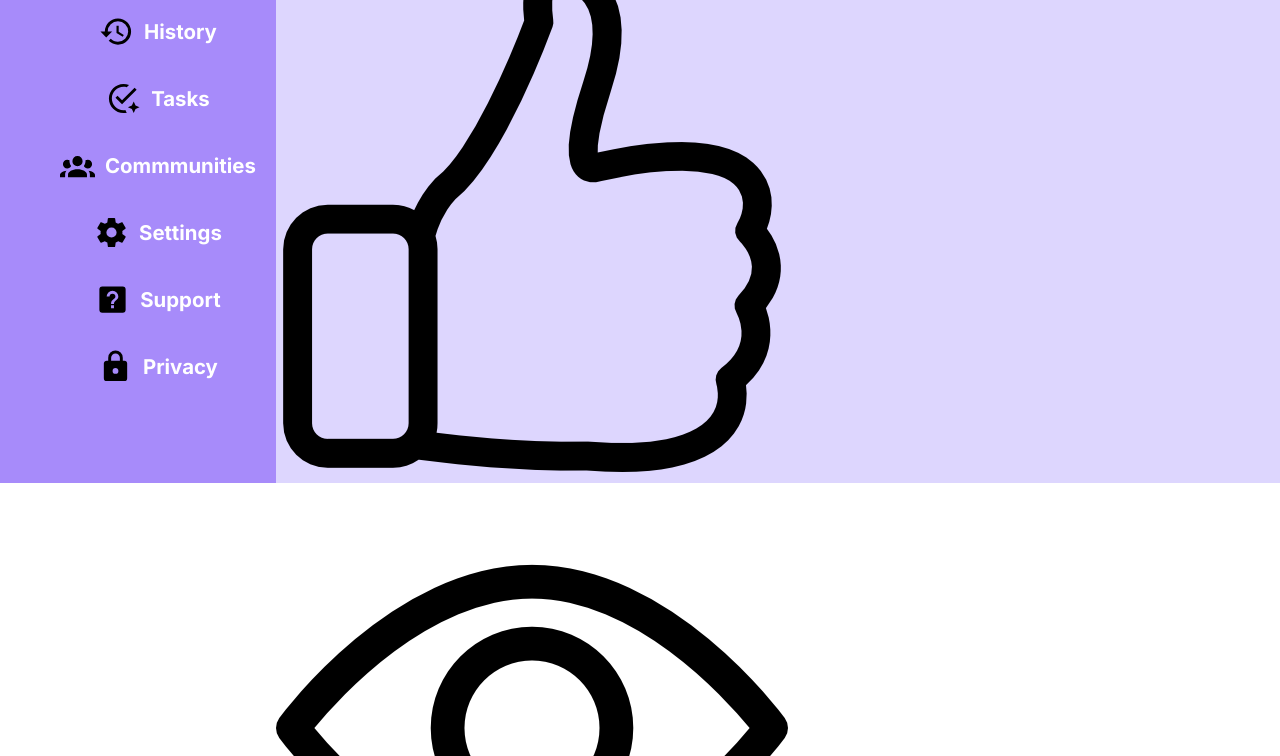
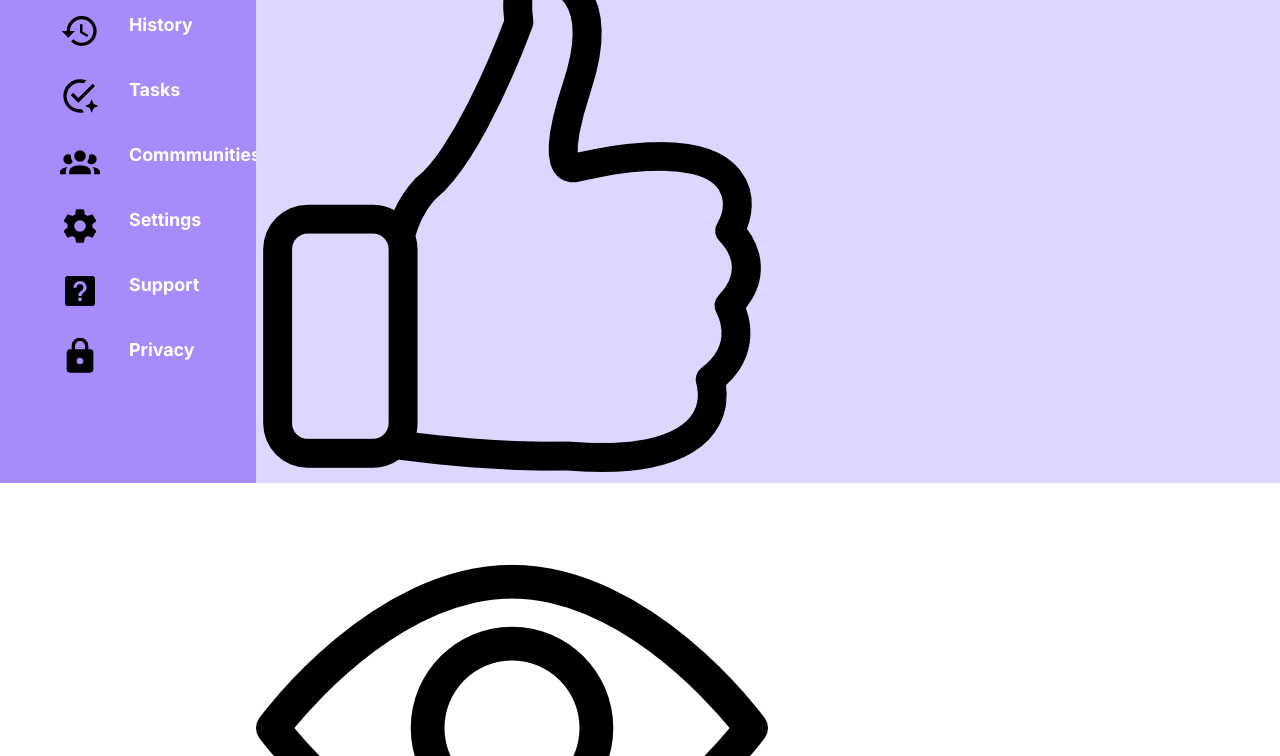
Before and after one commit to ashc735/admin-dashboard, a website built with Parcel: page index.html in a window 1280 px wide. Shown: the part 317-1073 px from the top of the page. Built offline with nearby package versions, Linux system fonts and the light colour scheme.

Commit message:
Setting sidebar grid styles

```diff
--- a/css/style.css
+++ b/css/style.css
@@ -102,30 +102,27 @@ textarea {
    /*=== SIDEBAR STYLES ===*/
 
    .content-wrapper {
+    display: grid;
     grid-column: 1;
     grid-row: 1 / 3;
     background: #a78bfa;
     padding: 25px 20px;
-    text-transform: uppercase;
   }
 
   .sidebar {
     color: white;
     font-weight: bold;
-    text-transform: capitalize;
   }
 
-  .sidebar a {
+  .sidebar .logo {
     display: flex;
     flex-flow: row wrap;
     justify-content: center;
     margin-bottom: 30px;
     text-decoration: none;
-    font-size: 1.375rem;
+    font-size: 1.425rem;
     gap: 20px;
     color: white;
-    font-weight: bold;
-    text-transform: capitalize;
   }
 
   .sidebar img {
@@ -140,34 +137,30 @@ textarea {
   }
 
   .navigation ul {
-    display: flex;
-    flex-flow: column wrap;
-    justify-content: center;
-    gap: 22px;
     color: white;
   }
 
   .navigation ul li {
-    line-height: 35px;
+    display: grid;
+    grid-template-columns: 45px 45px;
+    align-items: center;
     list-style-type: none;
-    display: flex;
-    justify-content: center;
-    flex-direction: row-reverse;
-    gap: 10px;
-
+    gap: 24px;
+    margin-bottom: 25px;
   }
 
   .navigation a {
     color: white;
-    font-size: 1.275rem;
+    font-size: 1.115rem;
     margin-bottom: 10px;
-    font-weight: bold;
-    text-transform: capitalize;
+    text-decoration: none;
+    order: 2;
   }
 
   .navigation img {
-    height: 35px;
-    width: 35px;
+    height: 40px;
+    width: 40px;
+    order: 1;
   }
 
    /*==== HEADER STYLES ====*/
```
